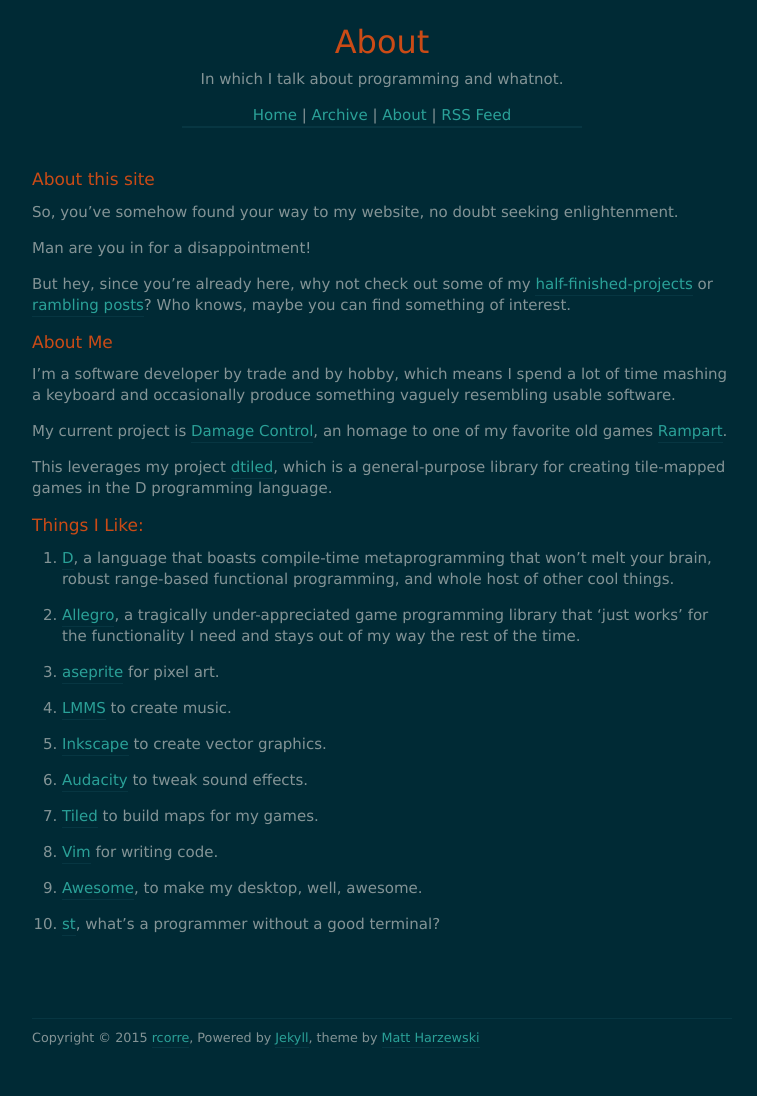
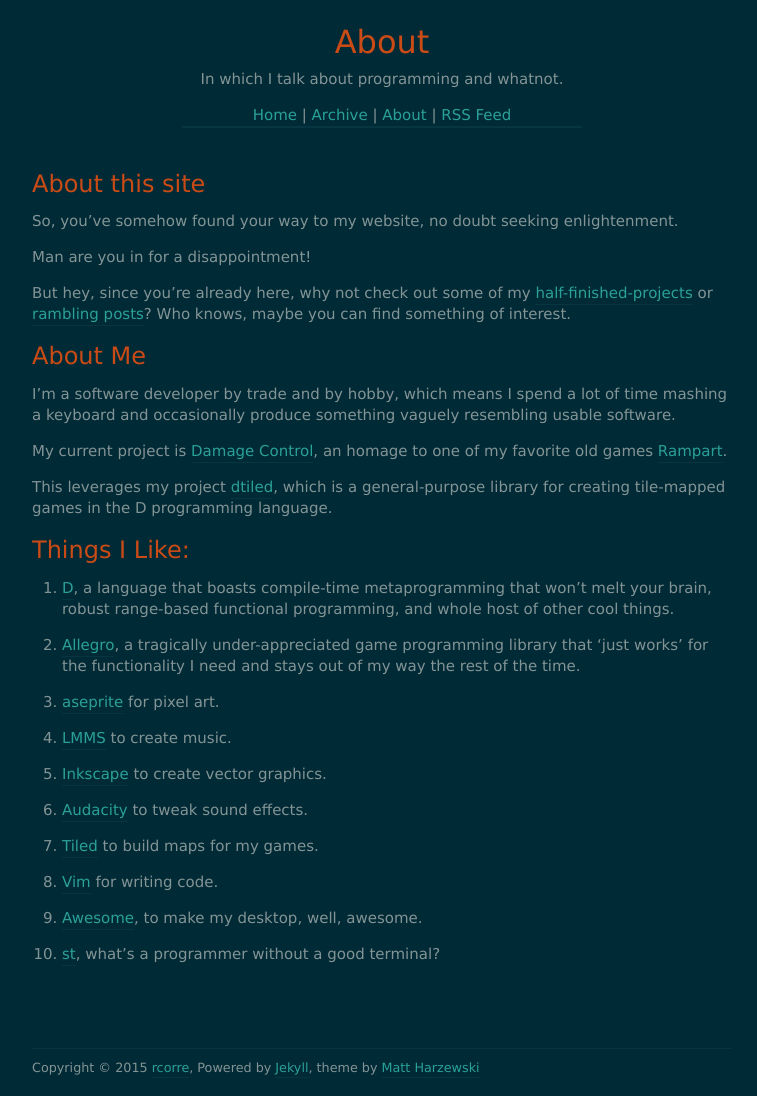
Before and after one commit to rcorre/rcorre.github.io, a Jekyll site: the page built from about.md, in a window 1280 px wide. Shown: the whole page, without its empty margins (258-1015 px from the left). Built offline with Jekyll 4.4.1, drawn with Linux system fonts in a browser that asks for light colours; nearby versions of some CDN libraries; before the commit the page ends 1067 px from its top, so only the background shows below that.

Commit message:
Make headings larger.

```diff
--- a/assets/css/style.css
+++ b/assets/css/style.css
@@ -77,15 +77,15 @@
 
 
 h1 {
-	font-size: 17px;
+	font-size: 24px;
 	margin: 0 0 10px 0;
 }
 h2 {
-	font-size: 15px;
+	font-size: 18px;
 	margin: 0 0 10px 0;
 }
 h3 {
-	font-size: 14px;
+	font-size: 16px;
 	margin: 0 0 10px 0;
 }
 
```
